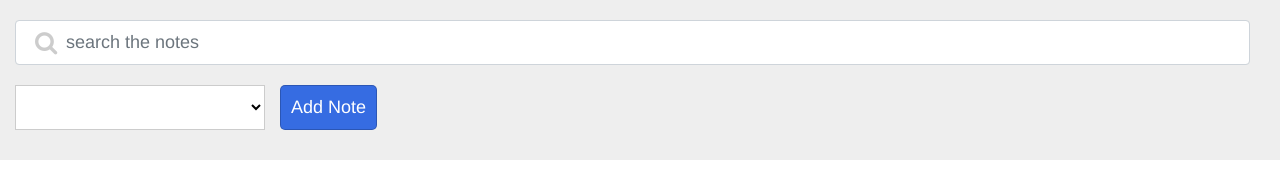
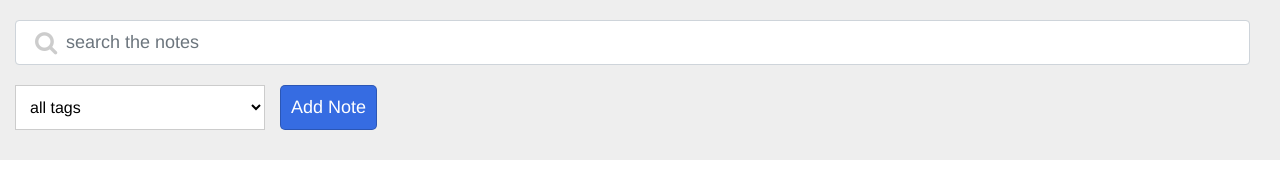
Before and after one commit to yrfang/vuejs-localstorage-note, a Vue app: page /#/ in a window 1280 px wide. Shown: the top 180 px of the page. Built offline with nearby package versions, Linux system fonts and the light colour scheme.

Commit message:
tags v-model to search

```diff
--- a/src/components/NoteList.vue
+++ b/src/components/NoteList.vue
@@ -6,7 +6,7 @@
       input.form-control.search(placeholder="search the notes", v-model="searchWord")
     .row
       select.tagSelect(v-model="tag")
-        option(v-for="i in 5") {{i}}
+        option(v-for="tag in tags") {{ tag }}
       button.addNote(@click="createNote") Add Note
   .items
     ul
@@ -23,8 +23,8 @@ export default {
     return {
       notes: [],
       searchWord: '',
-      tags: [],
-      tag: 'classification',
+      tags: ['all tags', 'pet', 'work'],
+      tag: 'all tags',
     }
   },
   mounted() {
@@ -34,6 +34,7 @@ export default {
     notesFiltered() {
       const searchWord = this.searchWord.trim().toLowerCase();
       const headings = ['title','text', 'tag'];
+      const tag = this.tag;
 
       return this.notes.filter((note)=>{
         // console.log(note['title']);
@@ -42,13 +43,18 @@ export default {
           note['tag'] = (undefined === note['tag'] ? '' : note['tag']);
 
           function LowerSearch(obj) {
-             return (obj.toLowerCase().indexOf(searchWord) != -1)
+             return (obj.toLowerCase().indexOf(searchWord) !== -1)
           };
 
           return (searchWord === "" ||
           LowerSearch(note['title']) ||
           LowerSearch(note['text']) ||
           LowerSearch(note['tag']) );
+        }
+      }).filter((note) => {
+        if (tag == 'all tags') return note;
+        if (tag !== 'all tags') {
+          return (note['tag'].indexOf(tag) !== -1);
         }
       });
     },
```
